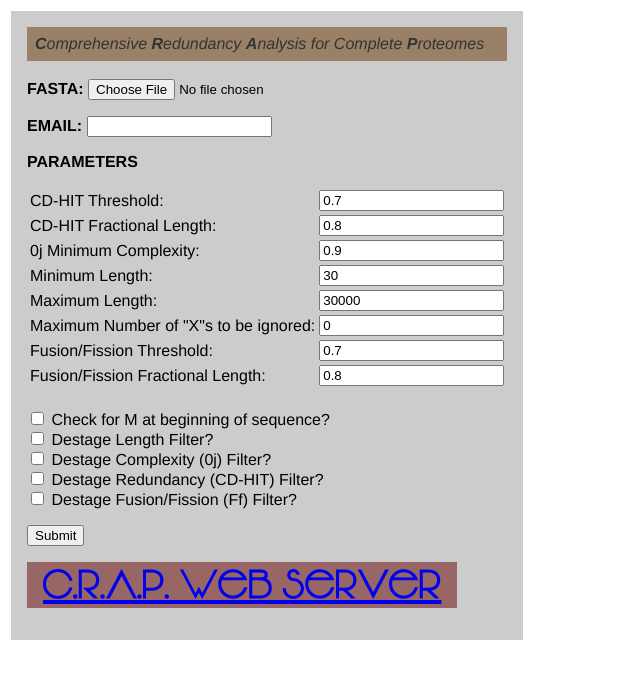
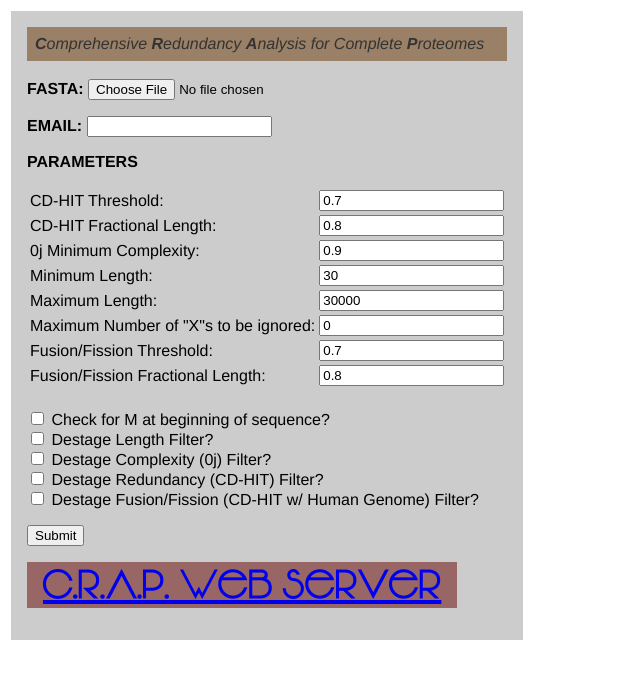
Before and after one commit to jpatsenker/crapdb, a PHP site: page /index.php in a window 1280 px wide. Shown: the top 679 px of the page, without its empty margins (0-640 px from the left). Run offline with PHP 8.4, Linux system fonts and the light colour scheme.

Commit message:
fixed web

```diff
--- a/mainframe.php
+++ b/mainframe.php
@@ -51,7 +51,7 @@
                                 <input type="checkbox" name="dlen"> Destage Length Filter? <br>
                                 <input type="checkbox" name="dcomp"> Destage Complexity (0j) Filter? <br>
                                 <input type="checkbox" name="dred"> Destage Redundancy (CD-HIT) Filter? <br>
-                                <input type="checkbox" name="dff"> Destage Fusion/Fission (Ff) Filter? <br>
+                                <input type="checkbox" name="dff"> Destage Fusion/Fission (CD-HIT w/ Human Genome) Filter? <br>
                                 <p></p>
                                 <input type="submit"/>
                             </div>
```
